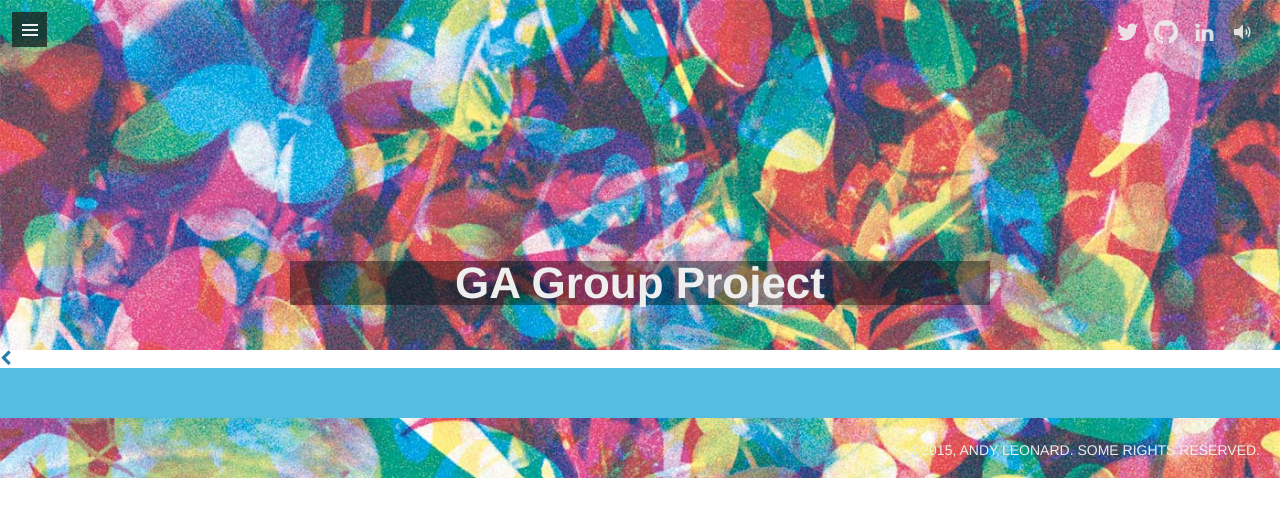
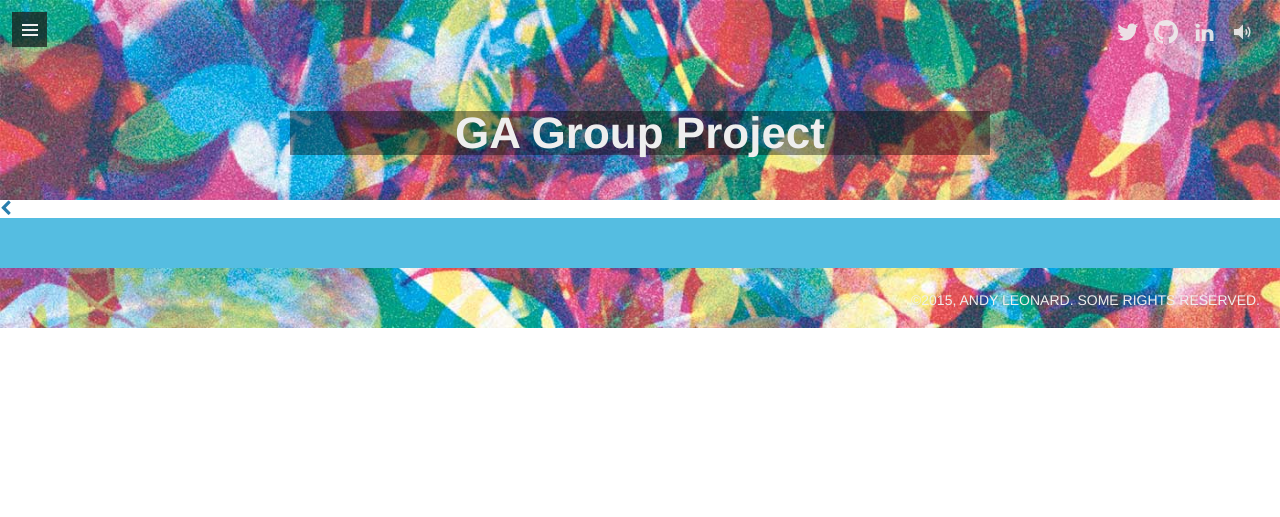
Before and after one commit to ALeonard90/ALeonard90.github.io, a Jekyll site: the page built from wanderlust.md, in a window 1280 px wide. Shown: the top 517 px of the page. Built offline with Jekyll 4.4.1, drawn with Linux system fonts in a browser that asks for light colours; nearby versions of some CDN libraries; some web fonts are replaced.

Commit message:
title height

```diff
--- a/_layouts/dctunez.html
+++ b/_layouts/dctunez.html
@@ -2,7 +2,7 @@
 layout: default
 ---
 
-<header class="clean" style="height: 350px; background-image: url(../assets/images/Caribou.jpg); {% if site.parallax != true %}background-attachment: scroll;{% endif %}" data-stellar-background-ratio="0.5" data-stellar-horizontal-offset="50">
+<header class="clean" style="height: 200px; background-image: url(../assets/images/Caribou.jpg); {% if site.parallax != true %}background-attachment: scroll;{% endif %}" data-stellar-background-ratio="0.5" data-stellar-horizontal-offset="50">
 	{% include top.html %}
 	</div>
 	<div id="post-info" style="bottom: 30px; text-align: center; line-height: 45px;" data-stellar-ratio="0.7">
--- a/_layouts/nourishing.html
+++ b/_layouts/nourishing.html
@@ -2,10 +2,10 @@
 layout: default
 ---
 
-<header class="clean" style="height: 350px; background-image: url(../assets/images/Caribou.jpg); {% if site.parallax != true %}background-attachment: scroll;{% endif %}" data-stellar-background-ratio="0.5" data-stellar-horizontal-offset="50">
+<header class="clean" style="height: 100px; background-image: url(../assets/images/Caribou.jpg); {% if site.parallax != true %}background-attachment: scroll;{% endif %}" data-stellar-background-ratio="0.5" data-stellar-horizontal-offset="50">
 	{% include top.html %}
 	</div>
-	<div id="post-info" style="bottom: 15px; text-align: center; line-height: 45px;" data-stellar-ratio="0.7">
+	<div id="post-info" style="bottom: 30px; text-align: center; line-height: 45px;" data-stellar-ratio="0.7">
 		<h1>{{ page.title }}</h1>
 	</div>
 </header>
--- a/_layouts/wanderlust.html
+++ b/_layouts/wanderlust.html
@@ -2,7 +2,7 @@
 layout: default
 ---
 
-<header class="clean" style="height: 350px; background-image: url(../assets/images/Caribou.jpg); {% if site.parallax != true %}background-attachment: scroll;{% endif %}" data-stellar-background-ratio="0.5" data-stellar-horizontal-offset="50">
+<header class="clean" style="height: 200px; background-image: url(../assets/images/Caribou.jpg); {% if site.parallax != true %}background-attachment: scroll;{% endif %}" data-stellar-background-ratio="0.5" data-stellar-horizontal-offset="50">
 	{% include top.html %}
 	</div>
 	<div id="post-info" style="bottom: 30px; text-align: center; line-height: 45px;" data-stellar-ratio="0.7">
```
